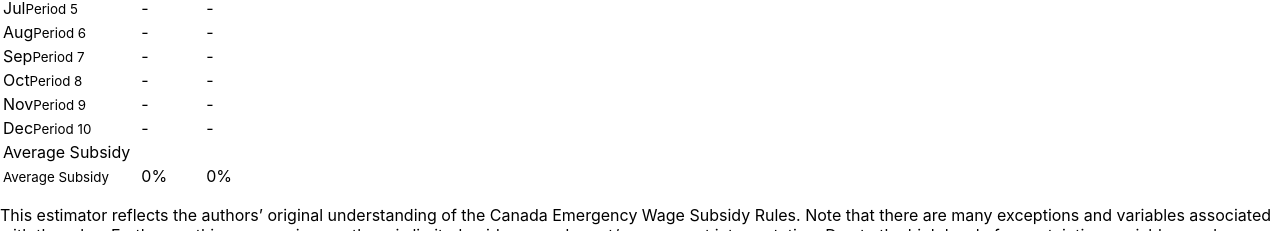
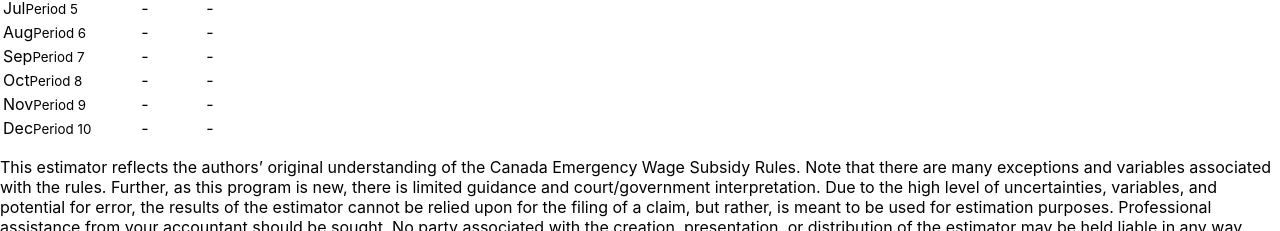
Before and after one commit to gopunchcard/cews-calculator, a React (Create React App) app: page / in a window 1280 px wide. Shown: the part 4058-4289 px from the top of the page. Built offline with nearby package versions, Linux system fonts and the light colour scheme; the HTML template or start-up script is replaced by a standard one; a web font is replaced by a local one.

Commit message:
Removed Average

```diff
--- a/src/Calculator.tsx
+++ b/src/Calculator.tsx
@@ -266,7 +266,7 @@
 									</tr>
 								)
 							})}
-							<tr className="bg-quinary border-top border-dark">
+							{/* <tr className="bg-quinary border-top border-dark">
 								<td colSpan={2} className="d-none d-lg-table-cell pb-0 text-uppercase text-monospace small text-nowrap text-center">Average Subsidy</td>
 							</tr>
 							<tr className="bg-quinary">
@@ -293,7 +293,7 @@
 										}
 									</div>
 								</td>
-							</tr>
+							</tr> */}
 						</tbody>
 					</table>
 				</div>
```
